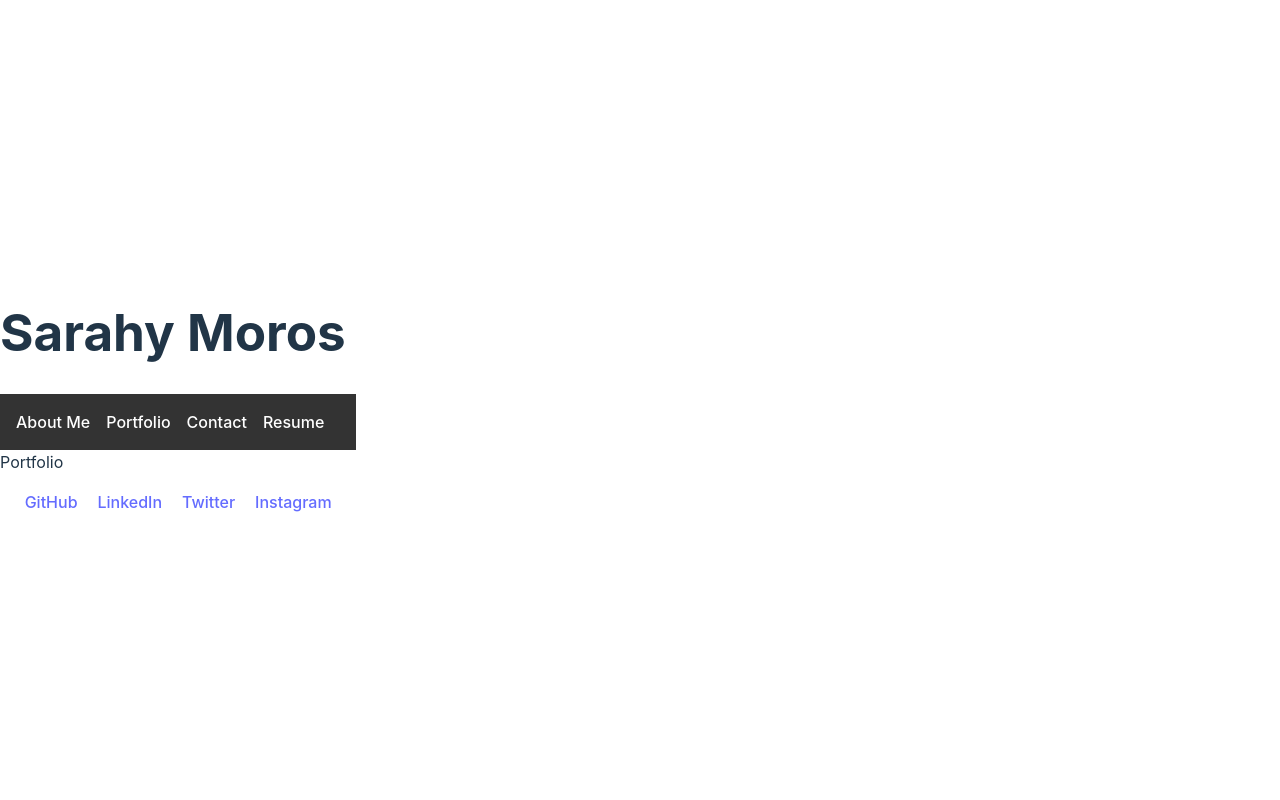
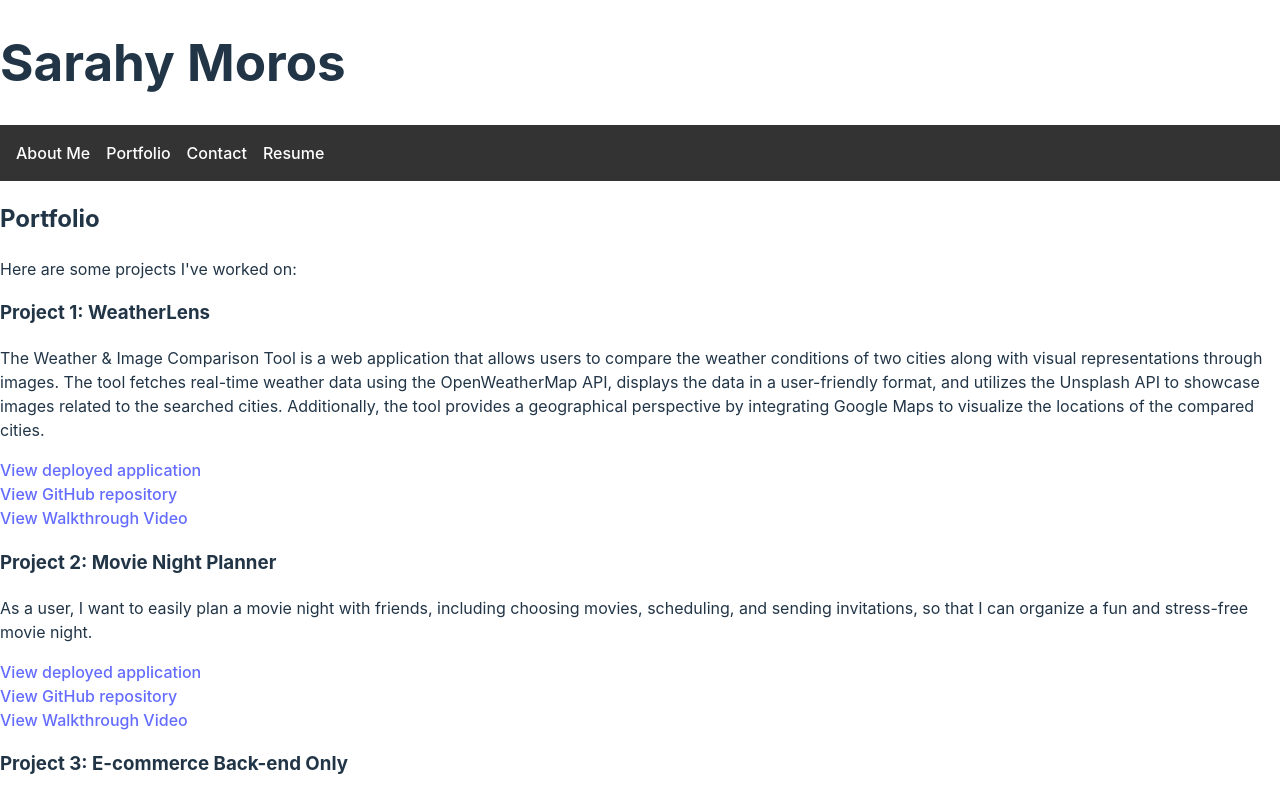
Before and after one commit to Sarmoros/React-Portfolio, a React (Vite) app: page /portfolio in a window 1280 px wide. Shown: the top 800 px of the page. Built offline with nearby package versions, Linux system fonts and the light colour scheme.

Commit message:
added 3 projects for portfolio page

```diff
--- a/src/components/aboutMe.jsx
+++ b/src/components/aboutMe.jsx
@@ -1,9 +1,11 @@
 import React from 'react';
 import profilepic from "../assets/picture.jpg";
+import contact from "./contact";
 
 const AboutMeContent = () => {
   return (
     <div className="about-me" style={containerStyle}>
+      <h1>Welcome to my Portfolio</h1>
       <h2>About Me</h2>
       <div className="bio" style={contentStyle}>
         <img src={profilepic} alt="Sarahy Moros" style={imageStyle} />
@@ -19,7 +21,7 @@ const AboutMeContent = () => {
       </div>
       <div className="skills" style={contentStyle}>
         <h3>Skills</h3>
-        <ul>
+        <ul className='list' style={listStyle}>
           <li>JavaScript</li>
           <li>React.js</li>
           <li>HTML</li>
@@ -34,6 +36,7 @@ const AboutMeContent = () => {
   );
 };
 
+
 const containerStyle = {
   display: 'flex',
   flexDirection: 'column',
@@ -46,9 +49,15 @@ const contentStyle = {
 };
 
 const imageStyle = {
-  width: '150px',
+  width: '160px',
   height: 'auto',
   borderRadius: '50%',
 };
 
+const listStyle = {
+  textAlign: 'left',
+  fontSize: '1.2rem',
+  listStyleType: 'none',
+};
+
 export default AboutMeContent;
--- a/src/components/portfolio.jsx
+++ b/src/components/portfolio.jsx
@@ -1,9 +1,60 @@
-import React from 'react'
+import React from 'react';
+import Header from './header';
+
+const projects = [
+  {
+    title: 'Project 1: WeatherLens',
+    description: 'The Weather & Image Comparison Tool is a web application that allows users to compare the weather conditions of two cities along with visual representations through images. The tool fetches real-time weather data using the OpenWeatherMap API, displays the data in a user-friendly format, and utilizes the Unsplash API to showcase images related to the searched cities. Additionally, the tool provides a geographical perspective by integrating Google Maps to visualize the locations of the compared cities.',
+    deployedLink: 'https://sarmoros.github.io/WeatherLens/',
+    githubLink: 'https://github.com/Sarmoros/WeatherLens',
+    // imageUrl: 'https://github.com/Sarmoros/WeatherLens/raw/main/assets/images/weatherlensdemo(1).png',
+  },
+  {
+    title: 'Project 2: Movie Night Planner',
+    description: 'As a user, I want to easily plan a movie night with friends, including choosing movies, scheduling, and sending invitations, so that I can organize a fun and stress-free movie night.',
+    deployedLink: 'https://example.com/project2',
+    githubLink: 'https://github.com/Blade7unner/Movie-Night-Planner-App',
+    imageUrl: 'https://example.com/project2-screenshot.jpg',
+  },
+  {
+    title: 'Project 3: E-commerce Back-end Only',
+    description: 'This project is a backend application for an e-commerce website built using Express.js and Sequelize, with MySQL as the database. It provides API endpoints for managing categories, products, and tags.The application aims to streamline the backend operations of an e-commerce platform, allowing businesses to efficiently organize and manage their inventory, product listings, and associated metadata. With its intuitive API structure and robust database interactions, the backend facilitates seamless integration with frontend client applications, enabling a smooth and responsive user experience.',
+    // deployedLink: 'https://example.com/project2',
+    githubLink: 'https://github.com/Sarmoros/E-commerce-Back-End',
+    walkthroughVideo: 'https://app.screencastify.com/v3/watch/yn6b9ET3Hkx5GvzIb11h'
+    // imageUrl: 'https://example.com/project2-screenshot.jpg',
+  },
+  // Add more projects as needed
+];
 
 const Portfolio = () => {
   return (
-    <div>Portfolio</div>
-  )
+    <div>
+      <h2>Portfolio</h2>
+      <p>Here are some projects I've worked on:</p>
+      <div className="project-list">
+        {projects.map((project, index) => (
+          <div key={index} className="project">
+            <h3>{project.title}</h3>
+            <p>{project.description}</p>
+            <a href={project.deployedLink} target="_blank" rel="noopener noreferrer">
+              View deployed application
+            </a>
+            <br />
+            <a href={project.githubLink} target="_blank" rel="noopener noreferrer">
+              View GitHub repository
+            </a>
+            <br />
+            <a href={project.walkthroughVideo} target="_blank" rel="noopener noreferrer">
+              View Walkthrough Video
+            </a>
+            <br />
+            {/* <img src={project.imageUrl} alt={`Screenshot of ${project.title}`} style={{ maxWidth: '100%' }} /> */}
+          </div>
+        ))}
+      </div>
+    </div>
+  );
 }
 
-export default Portfolio
+export default Portfolio;
```
